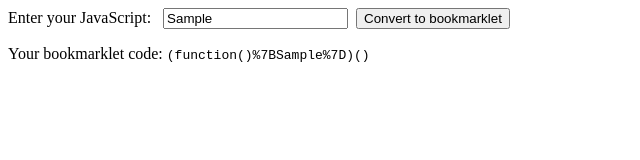
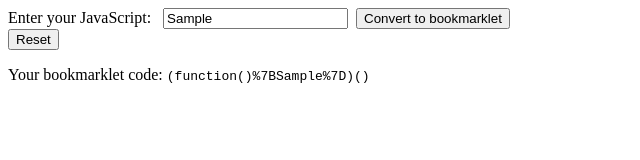
Before and after one commit to CasualSideo/bookmarklet-makr, a plain HTML site: page index.html in a window 1280 px wide. Both pictures are taken after typing "Sample" into the empty fields and a click on the button "Convert to bookmarklet". Shown: the whole page, without its empty margins (0-640 px from the left). Drawn offline with Linux system fonts and the light colour scheme.

Commit message:
temporary fix

```diff
--- a/index.html
+++ b/index.html
@@ -7,12 +7,13 @@
     <title>Bookmarklet makers</title>
   </head>
   <body>
-    <form id="parent">
+    <form>
     <label for="bookmarklet">Enter your JavaScript:</label>
         <input type="text" id="bookmarklet" name="bookmarklet" />
       <input type="button" value="Convert to bookmarklet" onclick="makeBookmarklet()" />
     </form>
-
+    <button onclick="location.reload();">Reset</button>
+      <div id="parent"></div>
     <script src="index.js"></script>
   </body>
 </html>
--- a/index.js
+++ b/index.js
@@ -5,7 +5,7 @@ function makeBookmarklet() {
   const final = encodeURI(bookmarklet);
   console.log(final);
   subject.insertAdjacentHTML(
-    "afterend",
+    "afterbegin",
     "<p>Your bookmarklet code: <code>" + final + "</code></p>"
   );
 }
```
